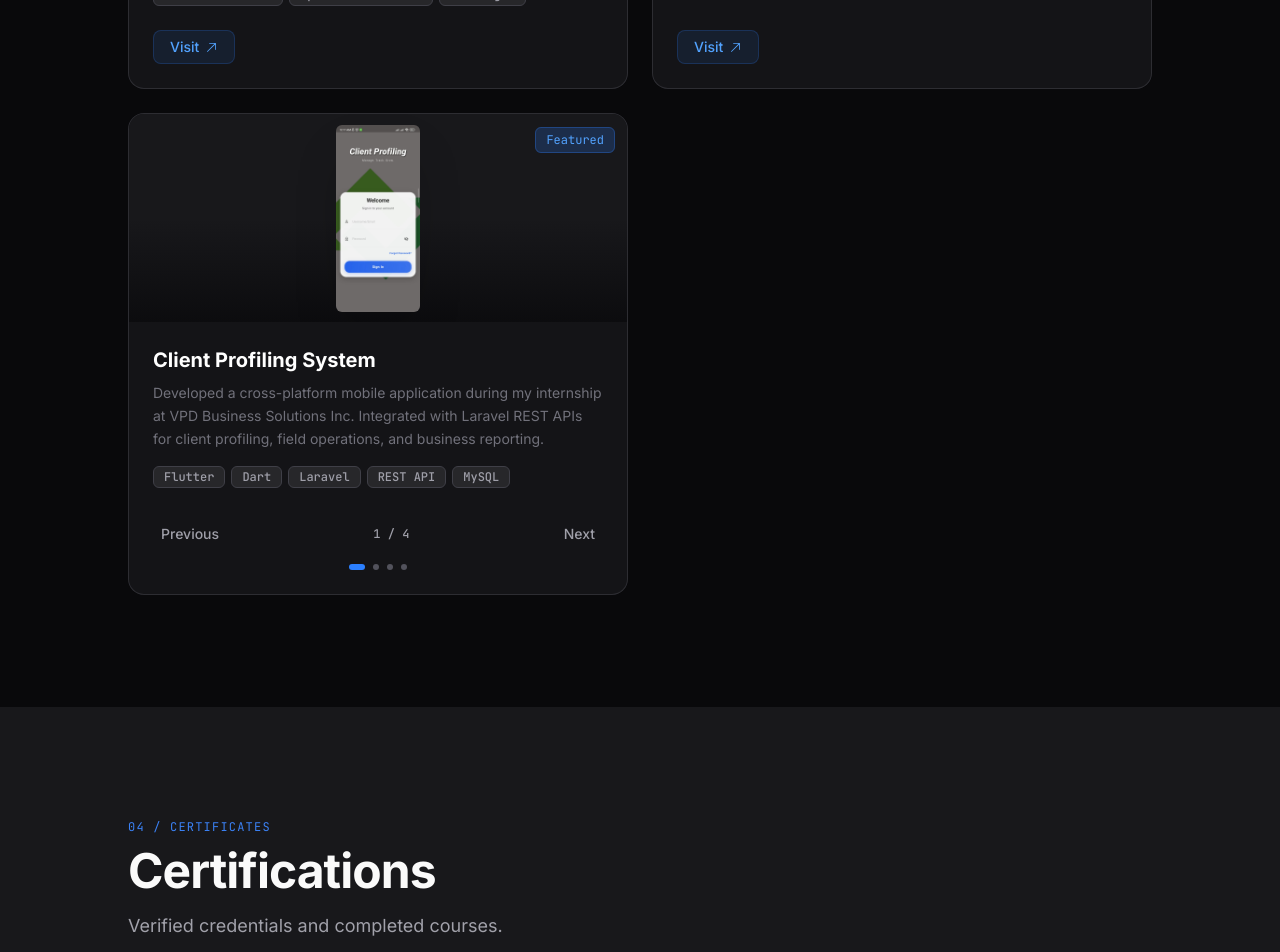
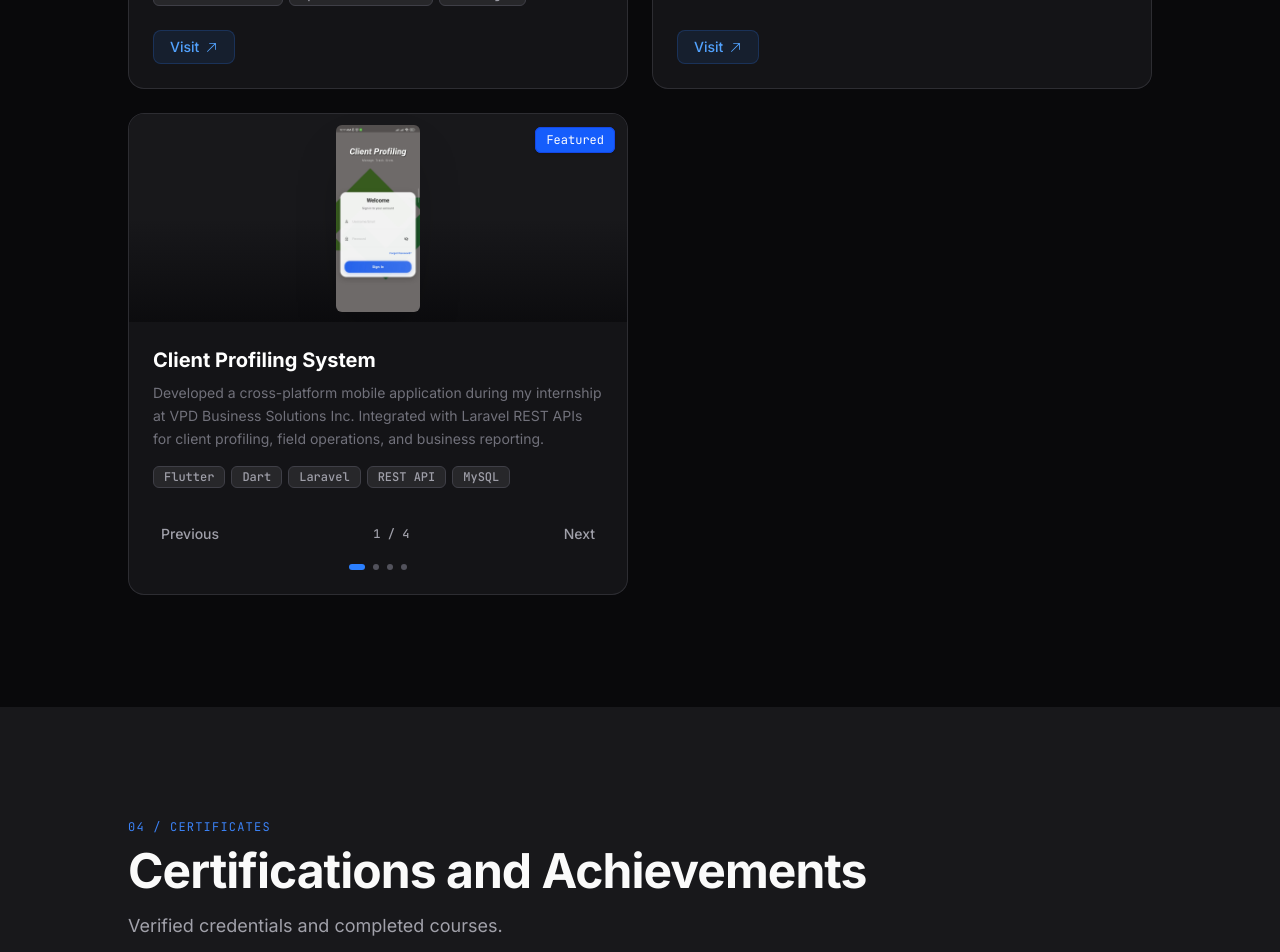
Before and after one commit to brixskata/Portfolio, a React (Vite) app: page / in a window 1280 px wide. Shown: the part 3740-4692 px from the top of the page. Built offline with nearby package versions, Linux system fonts and the light colour scheme.

Commit message:
job offer cutie

```diff
--- a/src/components/sections/Certificates.tsx
+++ b/src/components/sections/Certificates.tsx
@@ -4,7 +4,7 @@ import { HiArrowUpRight } from "react-icons/hi2";
 import SectionHeader from "../ui/SectionHeader";
 import { certificates } from "../../data/certificates";
 
-const rowVariants = {
+const rowVariants: Variants = {
   hidden: { opacity: 0, x: -20 },
   visible: (i: number) => ({
     opacity: 1, x: 0,
@@ -20,7 +20,7 @@ export default function Certificates() {
       <div className="max-w-5xl mx-auto">
         <SectionHeader
           eyebrow="04 / Certificates"
-          title="Certifications"
+          title="Certifications and Achievements"
           subtitle="Verified credentials and completed courses."
         />
 
@@ -30,7 +30,7 @@ export default function Certificates() {
               <motion.div
                 key={cert.name}
                 custom={i}
-                variants={rowVariants as unknown as Variants}
+                variants={rowVariants}
                 initial="hidden"
                 whileInView="visible"
                 viewport={{ once: true, margin: "-60px" }}
@@ -45,7 +45,7 @@ export default function Certificates() {
 
                 {/* Info */}
                 <div className="flex-1 min-w-0">
-                  <p className="text-white font-medium text-sm leading-snug">
+                  <p className="text-white font-medium text-sm leading-snug truncate">
                     {cert.name}
                   </p>
                   <p className="text-zinc-500 text-xs mt-0.5">{cert.issuer}</p>
--- a/src/components/sections/Projects.tsx
+++ b/src/components/sections/Projects.tsx
@@ -143,7 +143,7 @@ function ProjectCard({
         {/* Featured badge */}
         {project.featured && (
           <div className="absolute top-3 right-3 z-20">
-            <span className="px-2.5 py-1 rounded-md text-xs font-mono bg-blue-500/20 text-blue-400 border border-blue-500/30">
+            <span className="px-2.5 py-1 rounded-md text-xs font-mono bg-blue-600 text-white border border-blue-700 shadow-sm">
               Featured
             </span>
           </div>
```
